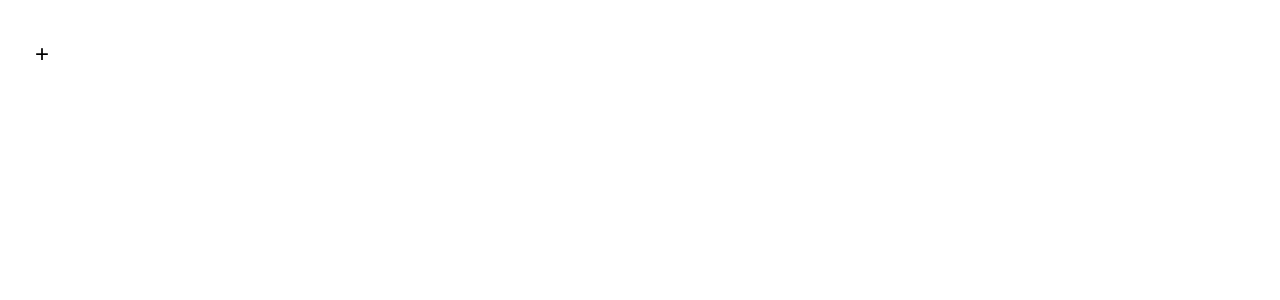
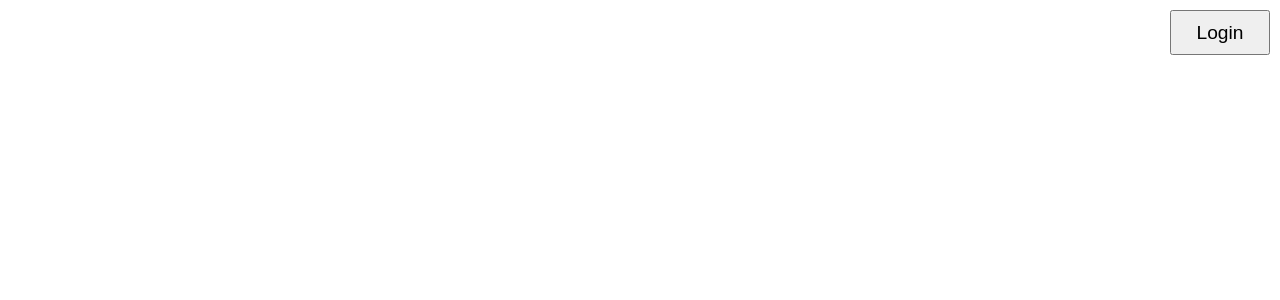
Before and after one commit to matuaya/react_memo_app, a React (Vite) app in the folder memo-app/: page / in a window 1280 px wide. Shown: the top 300 px of the page. Built offline with nearby package versions, Linux system fonts and the light colour scheme.

Commit message:
contextを用いてログイン機能を実装

```diff
--- a/memo-app/src/App.jsx
+++ b/memo-app/src/App.jsx
@@ -1,10 +1,15 @@
 import MemoApp from "./components/MemoApp.jsx";
+import Nav from "./components/Nav.jsx";
+import LoginStatusProvider from "./contexts/LoginStatusProvider.jsx";
 
 function App() {
   return (
-    <>
-      <MemoApp />
-    </>
+    <div className="wrapper">
+      <LoginStatusProvider>
+        <Nav />
+        <MemoApp />
+      </LoginStatusProvider>
+    </div>
   );
 }
 
--- a/memo-app/src/components/EditForm.jsx
+++ b/memo-app/src/components/EditForm.jsx
@@ -1,11 +1,14 @@
 import { useRef } from "react";
+import { useLoginStatus } from "../contexts/useLoginStatus.js";
 
 function EditForm({ memo, onSave, onDelete }) {
+  const { isLoggedIn } = useLoginStatus();
   const contentRef = useRef(memo.content);
 
   return (
     <form className="form">
       <textarea defaultValue={contentRef.current} ref={contentRef}></textarea>
+      {isLoggedIn && (
         <div className="button-container">
           <button
             className="save-button"
@@ -23,6 +26,7 @@ function EditForm({ memo, onSave, onDelete }) {
             削除
           </button>
         </div>
+      )}
     </form>
   );
 }
--- a/memo-app/src/components/MemoApp.jsx
+++ b/memo-app/src/components/MemoApp.jsx
@@ -38,7 +38,7 @@ function MemoApp() {
   }
 
   return (
-    <div className="wrapper">
+    <div className="container">
       <MemoList
         memos={memos}
         onClickMemo={handleClickMemo}
--- a/memo-app/src/components/MemoList.jsx
+++ b/memo-app/src/components/MemoList.jsx
@@ -1,6 +1,9 @@
 import Memo from "./Memo.jsx";
+import { useLoginStatus } from "../contexts/useLoginStatus.js";
 
 function MemoList({ memos, onClickAdd, onClickMemo }) {
+  const { isLoggedIn } = useLoginStatus();
+
   return (
     <div className="memo-list">
       <ul>
@@ -9,7 +12,7 @@ function MemoList({ memos, onClickAdd, onClickMemo }) {
         ))}
       </ul>
       <button className="add-button" onClick={onClickAdd}>
-        +
+        {isLoggedIn && "+"}
       </button>
     </div>
   );
--- /dev/null
+++ b/memo-app/src/components/Nav.jsx
@@ -0,0 +1,15 @@
+import { useLoginStatus } from "../contexts/useLoginStatus.js";
+
+function Nav() {
+  const { isLoggedIn, handleLogIn } = useLoginStatus();
+
+  return (
+    <div className="nav">
+      <button className="login-button" onClick={handleLogIn}>
+        {isLoggedIn ? "Logout" : "Login"}
+      </button>
+    </div>
+  );
+}
+
+export default Nav;
--- /dev/null
+++ b/memo-app/src/contexts/LoginStatusContext.js
@@ -0,0 +1,3 @@
+import { createContext } from "react";
+
+export const LoginStatusContext = createContext(null);
--- /dev/null
+++ b/memo-app/src/contexts/LoginStatusProvider.jsx
@@ -0,0 +1,18 @@
+import { useState } from "react";
+import { LoginStatusContext } from "./LoginStatusContext";
+
+function LoginStatusProvider({ children }) {
+  const [isLoggedIn, setIsLoggedIn] = useState(false);
+
+  function handleLogIn() {
+    setIsLoggedIn(!isLoggedIn);
+  }
+
+  return (
+    <LoginStatusContext.Provider value={{ isLoggedIn, handleLogIn }}>
+      {children}
+    </LoginStatusContext.Provider>
+  );
+}
+
+export default LoginStatusProvider;
--- /dev/null
+++ b/memo-app/src/contexts/useLoginStatus.js
@@ -0,0 +1,6 @@
+import { useContext } from "react";
+import { LoginStatusContext } from "./LoginStatusContext";
+
+export function useLoginStatus() {
+  return useContext(LoginStatusContext);
+}
--- a/memo-app/src/index.css
+++ b/memo-app/src/index.css
@@ -5,8 +5,24 @@
 
 .wrapper {
   display: flex;
+  flex-direction: column;
+}
+
+.container {
+  display: flex;
   gap: 15px;
   margin: 25px;
+}
+
+.nav {
+  text-align: right;
+}
+
+.login-button {
+  font-size: 1.2rem;
+  margin: 10px;
+  width: 100px;
+  height: 45px;
 }
 
 .form {
```
Lines whose indentation alone changed are shown as unchanged.
